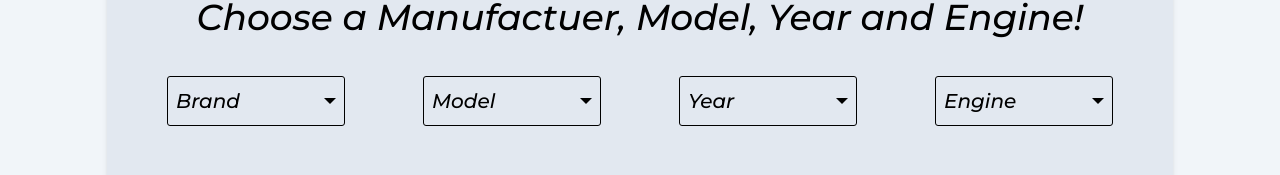
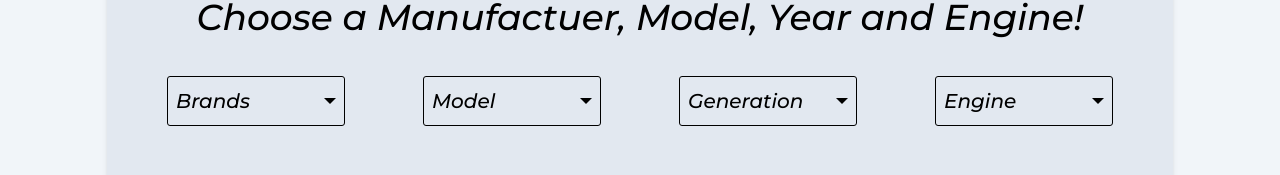
Before and after one commit to Sebastian4090/CarSpecsFinderAI, a React (Vite) app: page / in a window 1280 px wide. Shown: the part 955-1130 px from the top of the page. Built offline with nearby package versions, Linux system fonts and the light colour scheme; no server answers.

Commit message:
Dropdown is now updating state when clicked

```diff
--- a/src/Components/Dropdown/Dropdown.tsx
+++ b/src/Components/Dropdown/Dropdown.tsx
@@ -1,20 +1,21 @@
+import { Dispatch } from "react";
 
-type DataProps = {
-    data : string[]
+type dropdownType = {
+    data : string[];
+    setBrand : Dispatch<React.SetStateAction<string>>;
+    setIsOpen : Dispatch<React.SetStateAction<boolean>>;
+    isOpen : boolean;
 }
 
-const Dropdown = ({data} : DataProps) => {
+const Dropdown = ({data, setBrand, setIsOpen, isOpen} : dropdownType) => {
+    console.log('data', data);
 
-    let arrayList = [];  // to tylko chwilowe rozwiazanie!!!
-    for(let key in data) {
-        arrayList.push([key])
-    }
 
     return (
         <div className="absolute mt-[2px] max-h-64 overflow-y-scroll shadow-md border-gray-200 border-[1px] rounded-md" id="dropdown">
-        {arrayList[0].map((element : any) => {
-            return <div key={element} className="h-12 w-44 p-2  border-gray-200 bg-white text-xl hover:bg-blue-500 cursor-pointer">{element}</div>
-        })}
+        {data ? data.map((element : string) => {
+            return <div onClick={e => {setBrand(element); setIsOpen(!isOpen);}} key={element} className="h-12 w-44 p-2  border-gray-200 bg-white text-xl hover:bg-blue-500 cursor-pointer">{element}</div>
+        }) : null}
         </div>
     )
 }
--- a/src/Components/Form/Form.tsx
+++ b/src/Components/Form/Form.tsx
@@ -1,37 +1,50 @@
 import { useEffect, useState, useRef } from 'react';
 import downArrow from "./Img/down-arrow.svg";
 import Dropdown from "../Dropdown/Dropdown";
+// import Data from '../Data/Data';
 
-interface CarsInterface {
-    Brands : string[]
-}
+const Form = () => {
 
-type CarsProps = {
-    cars : CarsInterface
-}
+    const [isOpen, setIsOpen] = useState(false);
+    const [currArray, setCurrArray] = useState([]);
+    // const [brand, setBrand] = useState('Brands');
 
-const Form = ({cars} : CarsProps) => {
+    const [brand, setBrand] = useState('Brands');
+    const [brandList, setBrandList] = useState();
 
-    console.log('Brands', cars.Brands)
-    console.log('Audi', cars.Brands.Audi)
-    console.log('A3', cars.Brands.Audi.A3)
-    console.log('1996', cars.Brands.Audi.A3.gen_8l)
-    const [isOpen, setIsOpen] = useState(false);
-    const [brand, setBrand] = useState('Brand');
     const [model, setModel] = useState('Model');
-    const [year, setYear] = useState('Year');
+    const [modelList, setModelList] = useState();
+
+    const [gen, setGen] = useState('Generation');
+    const [genList, setGenList] = useState();
+
     const [engine, setEngine] = useState('Engine');
+    const [engineList, setEngineList] = useState();
 
     const [dropNum, setDropNum] = useState(0);
 
     let dropRef = useRef<HTMLInputElement>(null);
 
+
+    const Data = async (type: string, id: string): Promise<any> => {
+            await fetch(`http://localhost:3000/data/${id}/${type}`, {
+                method: 'get',
+                headers: {
+                    'Content-Type': 'application/json'
+                }
+            }).then(res => res.json())
+            .then(data => {
+                setCurrArray(data);
+                console.log('dataCurrArray', currArray);
+            })
+            .catch(err => console.log("can't fetch data"));
+
+    }
+
     useEffect(() => {
         let handler = (e : Event) => {
             if(!dropRef.current?.contains(e.target as HTMLButtonElement)) {
                 setIsOpen(false);
-                console.log(dropRef.current)
-                console.log(typeof(e.target));
             }
         };
 
@@ -40,7 +53,17 @@ const Form = ({cars} : CarsProps) => {
         return() => {
             document.removeEventListener("mousedown", handler);
         }
+
     });
+    if (!brandList) {
+        console.log('brandlist WORKS')
+        useEffect(() => {
+            Data('Brands', '65f046a87e9d5263e088681c');
+            // setBrandList(currArray);
+
+            console.log('brand list test ', currArray)
+        }, [])
+    }
 
     const val = (e : Event) => {
         console.log((e.target as HTMLButtonElement).value)
@@ -55,36 +78,40 @@ const Form = ({cars} : CarsProps) => {
                     </div>
                     <div className="flex flex-row justify-center gap-x-20 pt-10">
                         <div className="relative select-none" id="dropdownButton" ref={dropNum === 1 ? dropRef : null}>
-                            <div onClick={() => {setIsOpen(!isOpen); setDropNum(1); val}} id="button" className="h-12 w-44 text-black rounded-sm text-xl font-primary outline
+                            <div onClick={(e) => {setIsOpen(!isOpen); setDropNum(1); console.log(brand);}}
+                            id="button" className="h-12 w-44 text-black rounded-sm text-xl font-primary outline
                             outline-1 flex justify-between p-2 items-center cursor-pointer">
                                 {brand}
                                 <img src={downArrow} className="w-5 h-auto pl-2" />
                             </div>
-                            {isOpen && dropNum === 1 ? <Dropdown data={cars.Brands}/> : null}
+                            {isOpen && dropNum === 1 ? <Dropdown data={currArray} setBrand={setBrand} setIsOpen={setIsOpen} isOpen={isOpen} /> : null}
                     </div>
                     <div className="relative select-none" id="dropdownButton" ref={dropNum === 2 ? dropRef : null}>
-                        <div onClick={() => {setIsOpen(!isOpen); setDropNum(2)}} id="button" className="h-12 w-44 text-black rounded-sm text-xl font-primary outline
+                        <div onClick={() => {setIsOpen(!isOpen); setDropNum(2)}} id="button" className="h-12 w-44 text-black
+                        rounded-sm text-xl font-primary outline
                         outline-1 flex justify-between p-2 items-center cursor-pointer">
                             {model}
                             <img src={downArrow} className="w-5 h-auto pl-2" />
                         </div>
-                        {isOpen && dropNum === 2 ? <Dropdown data={cars.Brands.Audi}/> : null}
+                        {isOpen && dropNum === 2 ? <Dropdown data={model}/> : null}
                     </div>
                     <div className="relative select-none" id="dropdownButton" ref={dropNum === 3 ? dropRef : null}>
-                        <div onClick={() => {setIsOpen(!isOpen); setDropNum(3)}} id="button" className="h-12 w-44 text-black rounded-sm text-xl font-primary outline
+                        <div onClick={() => {setIsOpen(!isOpen); setDropNum(3)}} id="button" className="h-12 w-44 text-black
+                        rounded-sm text-xl font-primary outline
                         outline-1 flex justify-between p-2 items-center cursor-pointer">
-                            {year}
+                            {gen}
                             <img src={downArrow} className="w-5 h-auto pl-2" />
                         </div>
-                        {isOpen && dropNum === 3 ? <Dropdown data={cars.Brands.Audi.A3}/> : null}
+                        {isOpen && dropNum === 3 ? <Dropdown data={genList}/> : null}
                     </div>
                     <div className="relative select-none" id="dropdownButton" ref={dropNum === 4 ? dropRef : null}>
-                        <div onClick={() => {setIsOpen(!isOpen); setDropNum(4)}} id="button" className="h-12 w-44 text-black rounded-sm text-xl font-primary outline
+                        <div onClick={() => {setIsOpen(!isOpen); setDropNum(4)}} id="button" className="h-12 w-44 text-black
+                        rounded-sm text-xl font-primary outline
                         outline-1 flex justify-between p-2 items-center cursor-pointer">
                             {engine}
                             <img src={downArrow} className="w-5 h-auto pl-2" />
                         </div>
-                        {isOpen && dropNum === 4 ? <Dropdown data={cars.Brands.Audi.A3.gen_8l}/> : null}
+                        {isOpen && dropNum === 4 ? <Dropdown data={Engine}/> : null}
                     </div>
                     </div>
                 </div>
--- a/src/Container/App.tsx
+++ b/src/Container/App.tsx
@@ -2,18 +2,6 @@ import Banner from "../Components/Banner/Banner";
 import Label from "../Components/Label/Label";
 import Form from "../Components/Form/Form";
 import Footer from "../Components/Footer/Footer";
-
-interface CarsGenInfo {
-  Brands : object[]
-}
-
-let mockDB: CarsGenInfo = {
-  Brands : {"Audi" : {
-    "A3" : {
-      "gen_8l" : ["1.6"]
-    }
-  }}
-}
 
 function App() {
 
@@ -21,7 +9,7 @@ function App() {
     <div className="bg-slate-100 h-full">
       <Banner />
       <Label />
-      <Form cars={mockDB}/>
+      <Form />
       <Footer />
     </div>
   )
```
Also changed, not shown: 1 other file (tests, documents, lock files or other folders).
